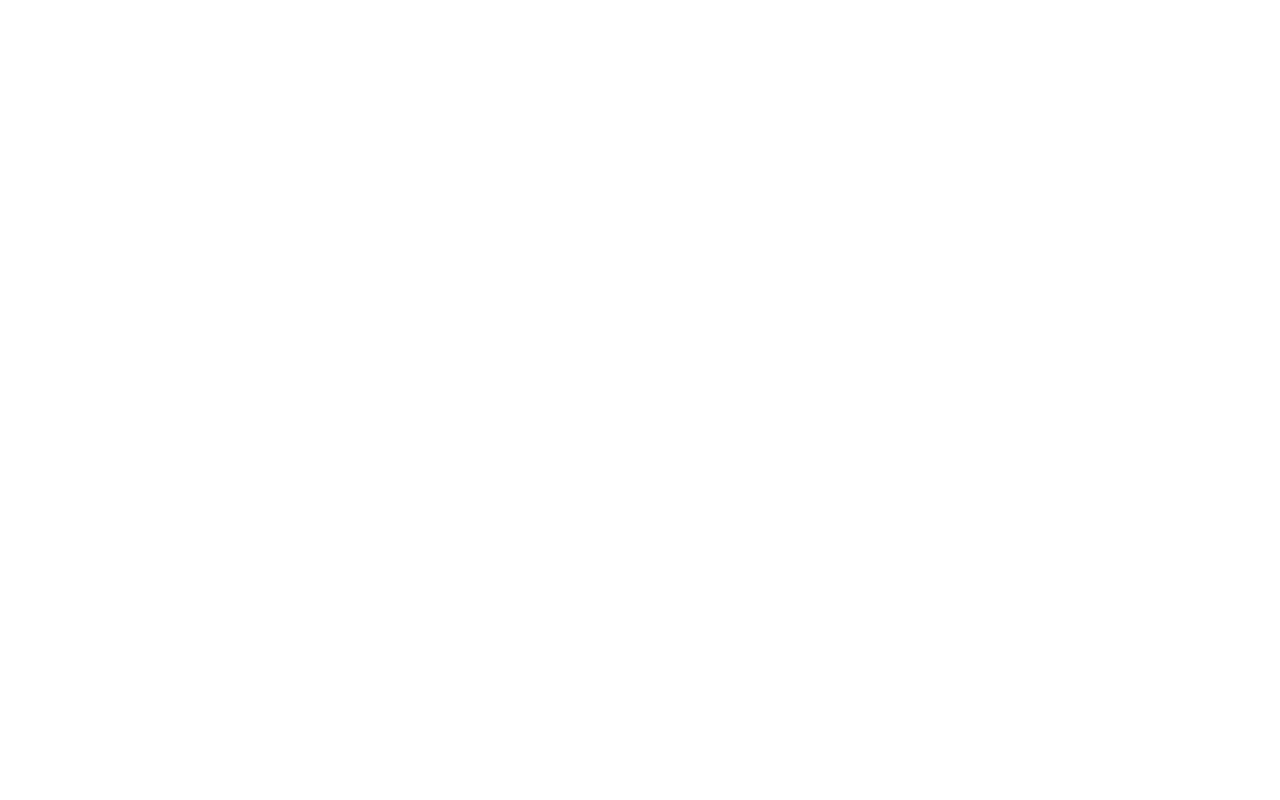
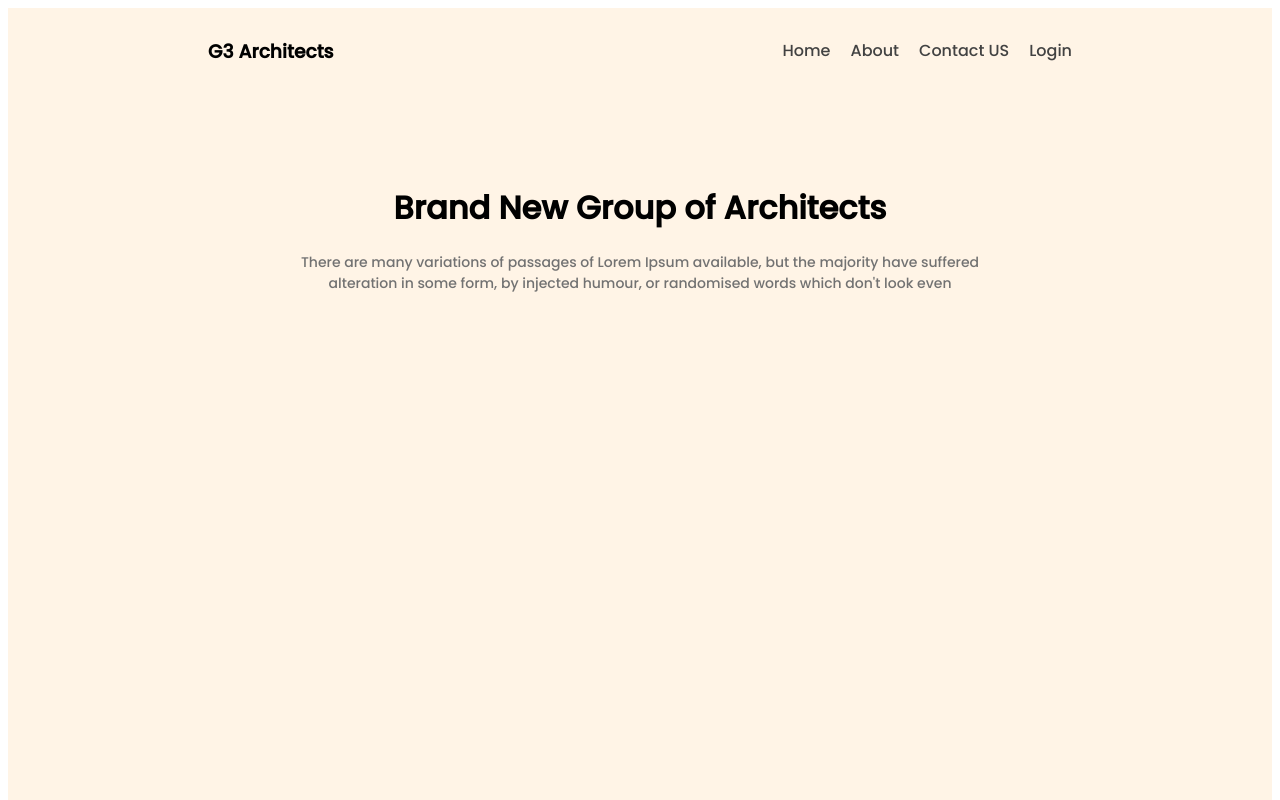
Before and after one commit to NakibCSE/g3-architects, a plain HTML site: page index.html in a window 1280 px wide. Shown: the top 800 px of the page. Drawn offline with Linux system fonts and the light colour scheme.

Commit message:
nav bar and header description added

```diff
--- a/index.html
+++ b/index.html
@@ -4,9 +4,28 @@
     <meta charset="UTF-8">
     <meta http-equiv="X-UA-Compatible" content="IE=edge">
     <meta name="viewport" content="width=device-width, initial-scale=1.0">
+    <!-- Link styles sheets -->
+    <link rel="stylesheet" href="styles/styles.css">
     <title>G3 Architects</title>
 </head>
 <body>
-
+    <!-- Header section start here-->
+    <header class="containter">
+        <nav>
+            <div class="nav-title">
+                <h3>G3 Architects</h3>
+            </div>
+            <ul class="nav-item">
+                <li>Home</li>
+                <li>About</li>
+                <li>Contact US</li>
+                <li>Login</li>
+            </ul>
+        </nav>
+        <div class="description">
+            <h1 class="description-title">Brand New Group of Architects </h1>
+            <p class="description-text">There are many variations of passages of Lorem Ipsum available, but the majority have suffered alteration in some form, by injected humour, or randomised words which don't look even</p>
+        </div>
+    </header>
 </body>
 </html>
--- /dev/null
+++ b/styles/styles.css
@@ -0,0 +1,45 @@
+/* Font link */
+@import url('https://fonts.googleapis.com/css2?family=Poppins:wght@500&family=Work+Sans:wght@400;500&display=swap');
+
+/* Common styles */
+body {
+    font-family: 'Poppins', sans-serif;
+}
+
+/* Header section's style */
+header {
+    background-color: rgba(255, 144, 14, 0.1);
+    width: 100%;
+    height: 1322px;
+}
+
+/* Nav style */
+
+nav {
+    display: flex;
+    justify-content: space-between;
+}
+
+.nav-title {
+    margin-left: 200px;
+    margin-top: 10px;
+}
+
+.nav-item {
+    display: flex;
+    list-style: none;
+    gap: 20px;
+    margin-right: 200px;
+    margin-top: 30px;
+    color: #424242;
+}
+.description-title{
+    margin: 100px 380px 20px 380px;
+    text-align: center;
+}
+.description-text{
+    font-size: 14px;
+    margin: 0 280px;
+    text-align: center;
+    color: #727272;
+}
```
Also changed, not shown: images/architect.png (added), images/banner.png (added), images/icons/customers.png (added), images/icons/email.png (added), images/icons/projects.png (added), images/icons/ribon.png (added), images/sponsors/amazon.png (added), images/sponsors/figma.png (added), images/sponsors/google.png (added), images/sponsors/spotify.png (added), images/sponsors/telerama.png (added), images/team1.png (added), images/team2.png (added), images/team3.png (added), 1 more files.
